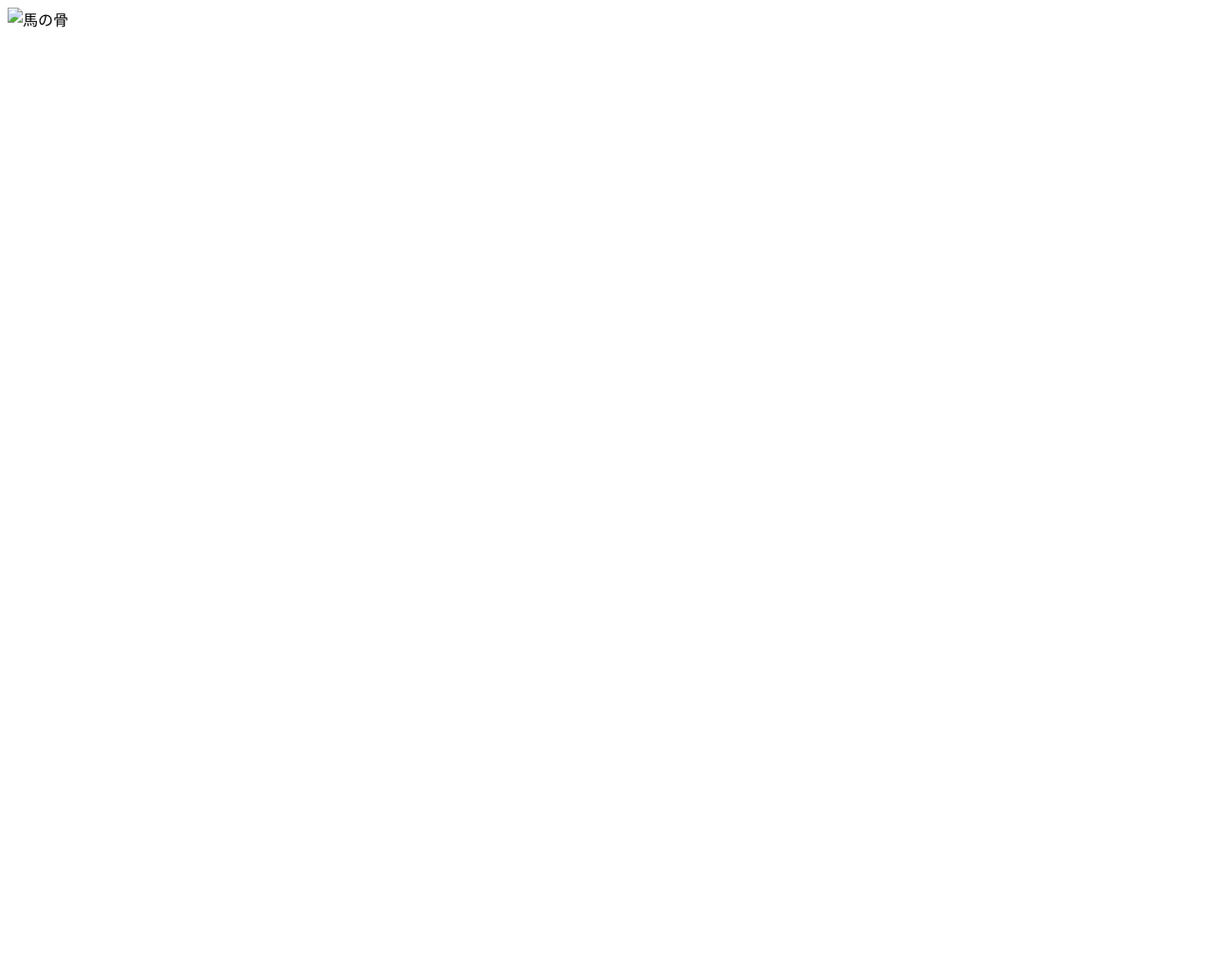
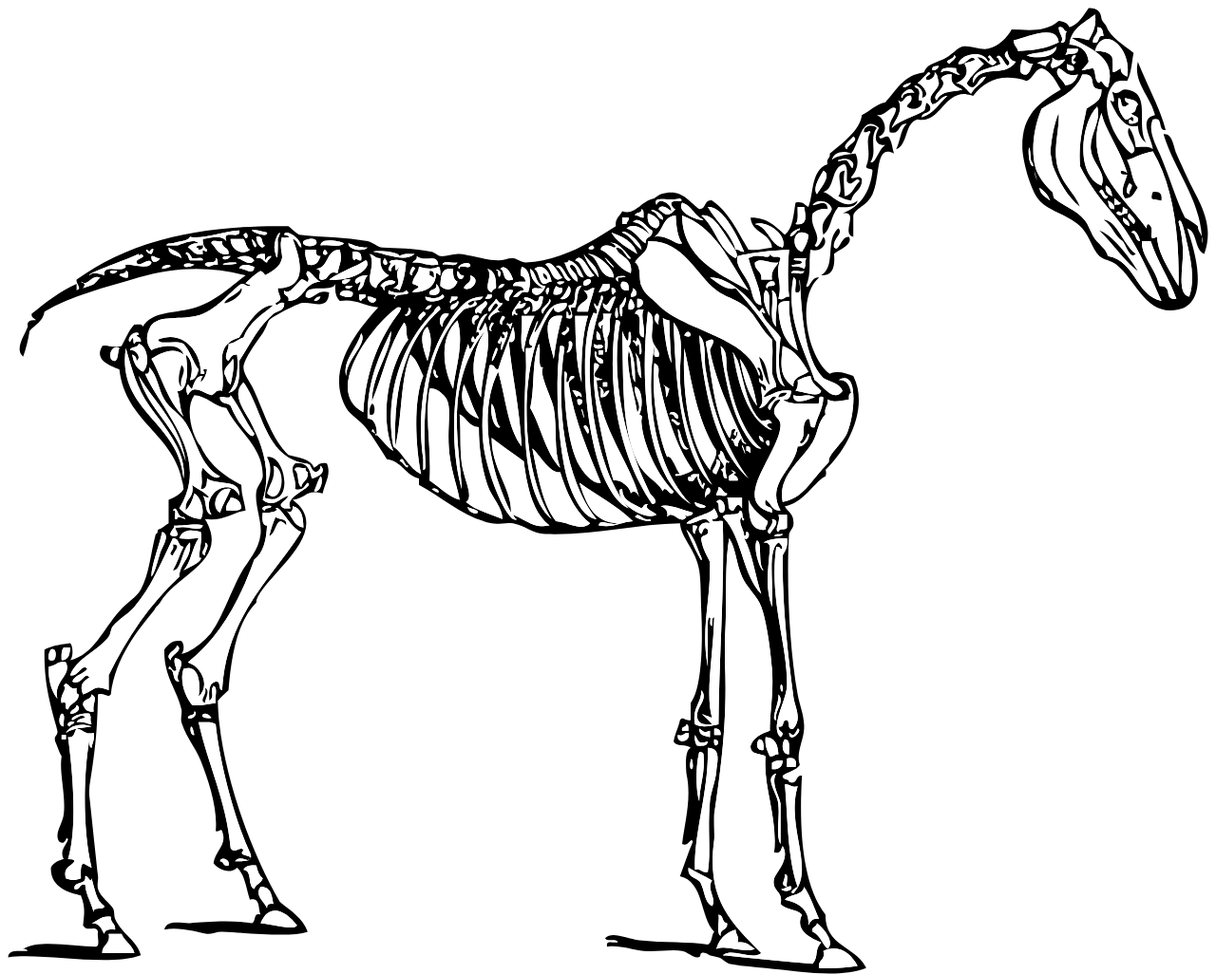
Before and after one commit to s1rqi/umanohone, a plain HTML site: page index.html in a window 1280 px wide. Shown: the whole page at 95% size. Before the commit the page ends 800 px from the top, so only its background shows below. Drawn offline with Linux system fonts and the light colour scheme.

Commit message:
Update index.html

```diff
--- a/index.html
+++ b/index.html
@@ -7,6 +7,6 @@
     <title>馬の骨</title>
 </head>
 <body>
-    <img src="image.png" alt="馬の骨" title="驚いた、これは馬の骨だ。">
+    <img src="umanohone.svg" alt="馬の骨" title="驚いた、これは馬の骨だ。">
 </body>
 </html>
```
